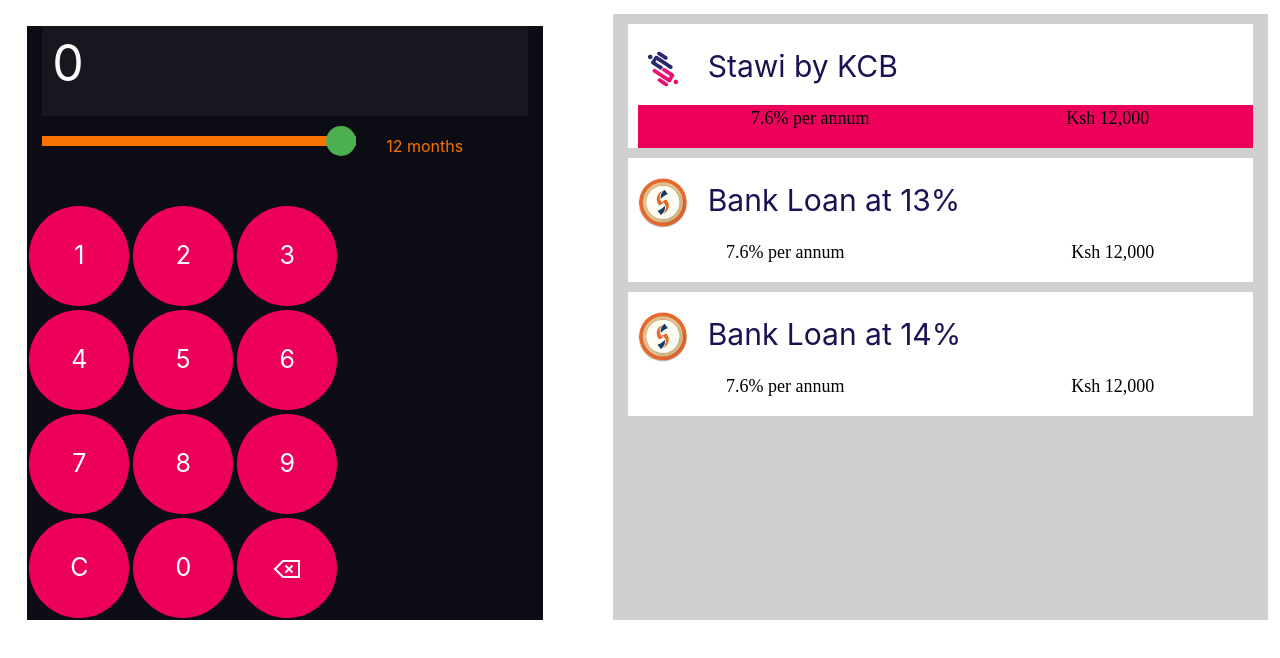
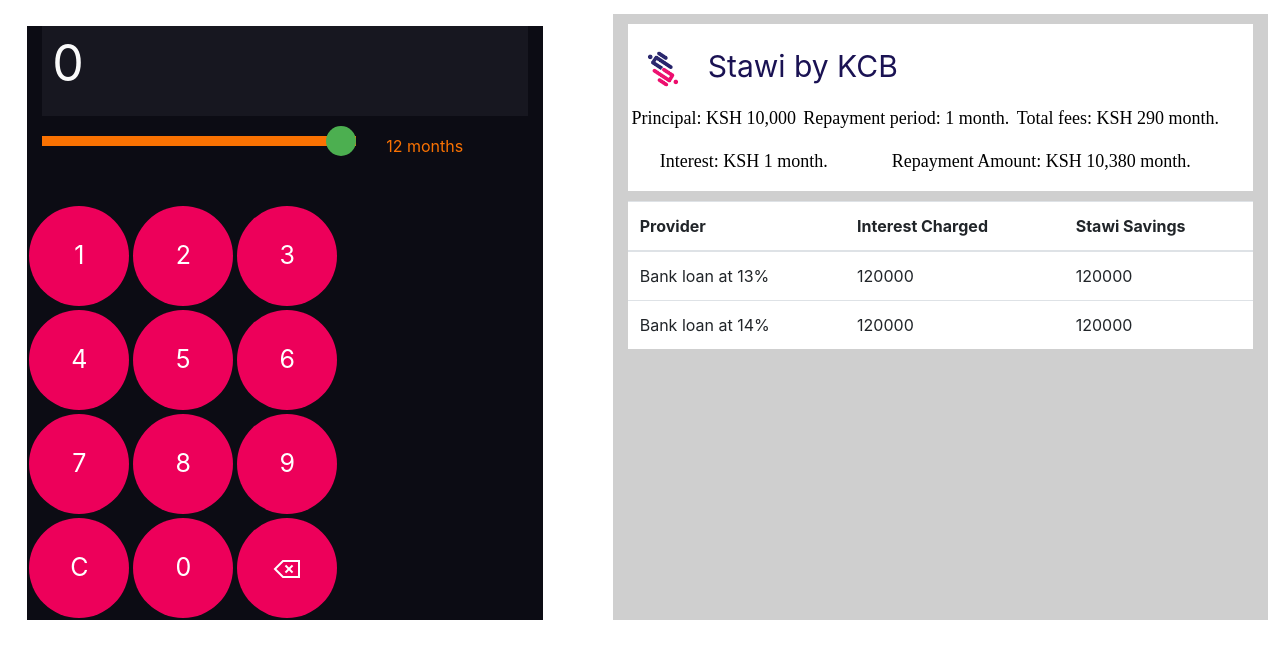
Before and after one commit to kidrocker/stawi, a plain HTML site: page index.html in a window 1280 px wide. Drawn offline with nearby package versions, Linux system fonts and the light colour scheme.

Commit message:
updated layout

```diff
--- a/index.html
+++ b/index.html
@@ -179,34 +179,42 @@
 
           <div
             class="row container justify-content-around"
-            style="background-color: #ed005a; margin-left: 10px;"
           >
-            <p class="stawika">7.6% per annum</p>
-            <p class="stawika">Ksh 12,000</p>
-          </div>
-        </div>
-        <div class="flat-card">
-          <div class="row" style="margin-left: 10px; padding-top: 20px;">
-            <img class="logos" src="images/stawika.webp" />
-            <p id="name_logo">Bank Loan at 13%</p>
+            <p class="stawika">Principal: <span id="principal-des"> KSH 10,000 </span></p>
+            <p class="stawika">Repayment period: <span id="repayment-period"> 1 </span> month.</p>
+            <p class="stawika">Total fees: KSH<span id="total-fees"> 290 </span> month.</p>
+            <p class="stawika">Interest: KSH<span id="interest"> 1 </span> month.</p>
+            <p class="stawika">Repayment Amount: KSH <span id="repayment-amount"> 10,380 </span> month.</p>
+
           </div>
 
-          <div class="row justify-content-around">
-            <p class="stawika">7.6% per annum</p>
-            <p class="stawika">Ksh 12,000</p>
-          </div>
         </div>
+
         <div class="flat-card">
-            <div class="row" style="margin-left: 10px; padding-top: 20px;">
-              <img class="logos" src="images/stawika.webp" />
-              <p id="name_logo">Bank Loan at 14%</p>
-            </div>
+            <table class="table">
+                <thead>
+                  <tr>
+                    <th scope="col">Provider</th>
+                    <th scope="col">Interest Charged</th>
+                    <th scope="col">Stawi Savings</th>
+                  </tr>
+                </thead>
+                <tbody>
+                  <tr>
+                    <td>Bank loan at 13%</td>
+                    <td class="principal">12,000</td>
+                    <td class="stawi_savings">1,000</td>
+                </tr>
+                <tr>
+                    <td>Bank loan at 14%</td>
+                    <td class="principal">12,000</td>
+                    <td class="stawi_savings">1,000</td>
+                </tr>
+                </tbody>
+            </table>
 
-            <div class="row justify-content-around">
-              <p class="stawika">7.6% per annum</p>
-              <p class="stawika">Ksh 12,000</p>
-            </div>
-          </div>
+
+        </div>
 
         </div>
       </div>
@@ -233,14 +241,26 @@
         let mont_slider = document.getElementById('myRange');
         let months_text = document.getElementById('months');
 
+        let principal_des = document.getElementById('principal-des');
+        let repayment_period = document.getElementById('repayment-period');
+        let total_fees = document.getElementById('total-fees');
+        let interest = document.getElementById('interest');
+        let repayment_amount = document.getElementById('repayment-amount');
+
+        let principal = document.querySelectorAll('.principal');
+        for (let i=0; i<principal.length; i++){
+            principal[i].innerText = 120000;
+        }
+
+        let stawi_savings = document.querySelectorAll('.stawi_savings');
+        for (let i=0; i<stawi_savings.length; i++){
+            stawi_savings[i].innerText = 120000;
+        }
+
         mont_slider.oninput = function() {
             let month = $('#myRange').val();
             months_text.textContent = month + ' months.';
         }
-
-        // $('input[type=range]').on('input', function () {
-        //     months.textContent = month + ' months';
-        // });
 
         $('.digits').click(function() {
             let id = this.id;
@@ -301,6 +321,8 @@
                 $('#loan_amount').css('color', 'white');
                 // computeInterest(amount, months, interest_rate);
                 let months = parseInt($('#myRange').val());
+                principal_des.innerText = 'Principal: KSH ' + amount;
+
                 console.log(computeInterest(amount, months, 9));
 
             } else {
```
